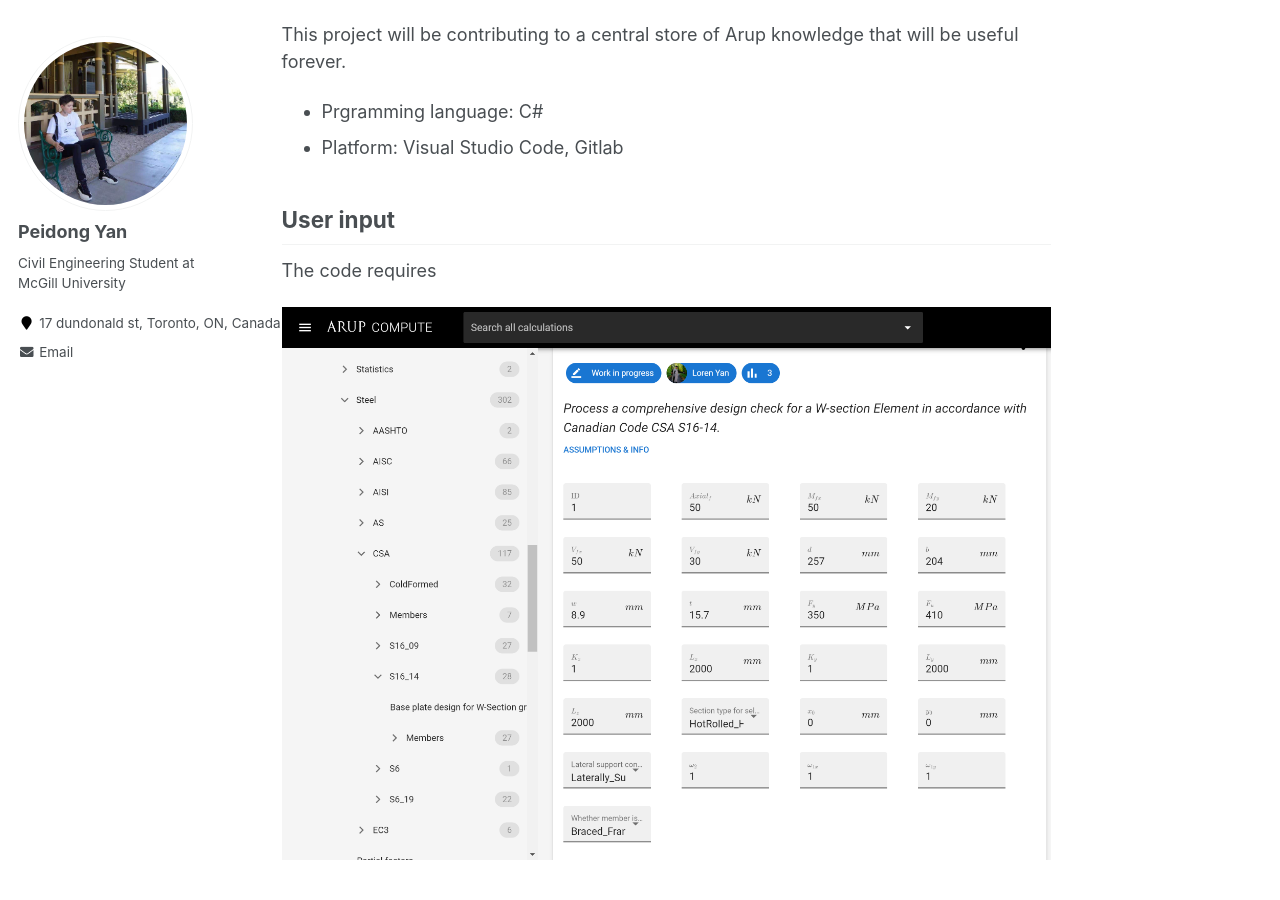
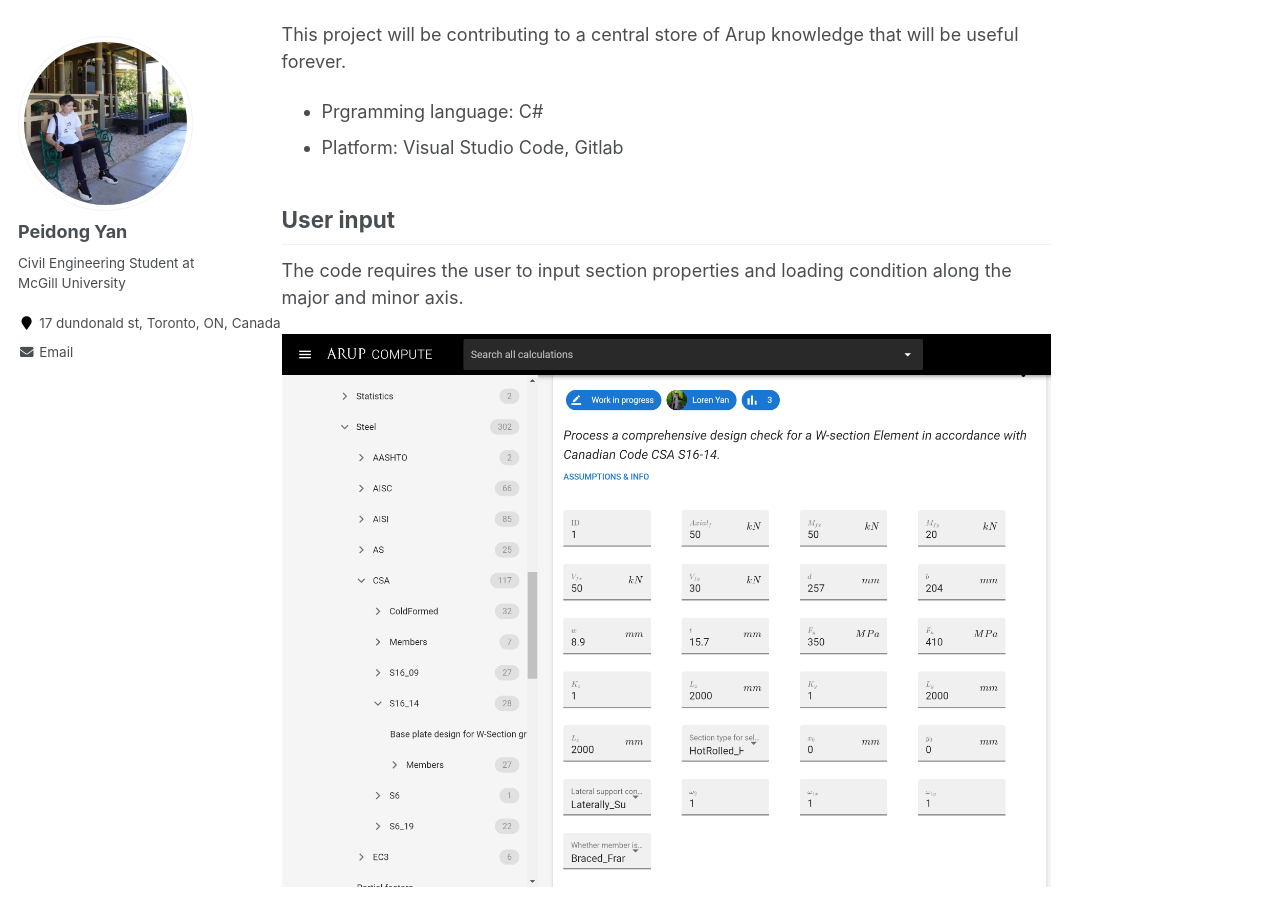
Before and after one commit to LorenYan98/LY.github.io, a Jekyll site: the page built from _portfolio/portfolio-1.md, in a window 1280 px wide and 900 px high, scrolled down 426 px. Built offline with Jekyll 4.4.1, drawn with Linux system fonts in a browser that asks for light colours.

Commit message:
Update portfolio-1.md

```diff
--- a/_portfolio/portfolio-1.md
+++ b/_portfolio/portfolio-1.md
@@ -17,6 +17,6 @@ This project will be contributing to a central store of Arup knowledge that will
 
 User input
 ---
-The code requires
+The code requires the user to input section properties and loading condition along the major and minor axis.
 
 <img src='/LY.github.io/images/designsc.png'>
```
